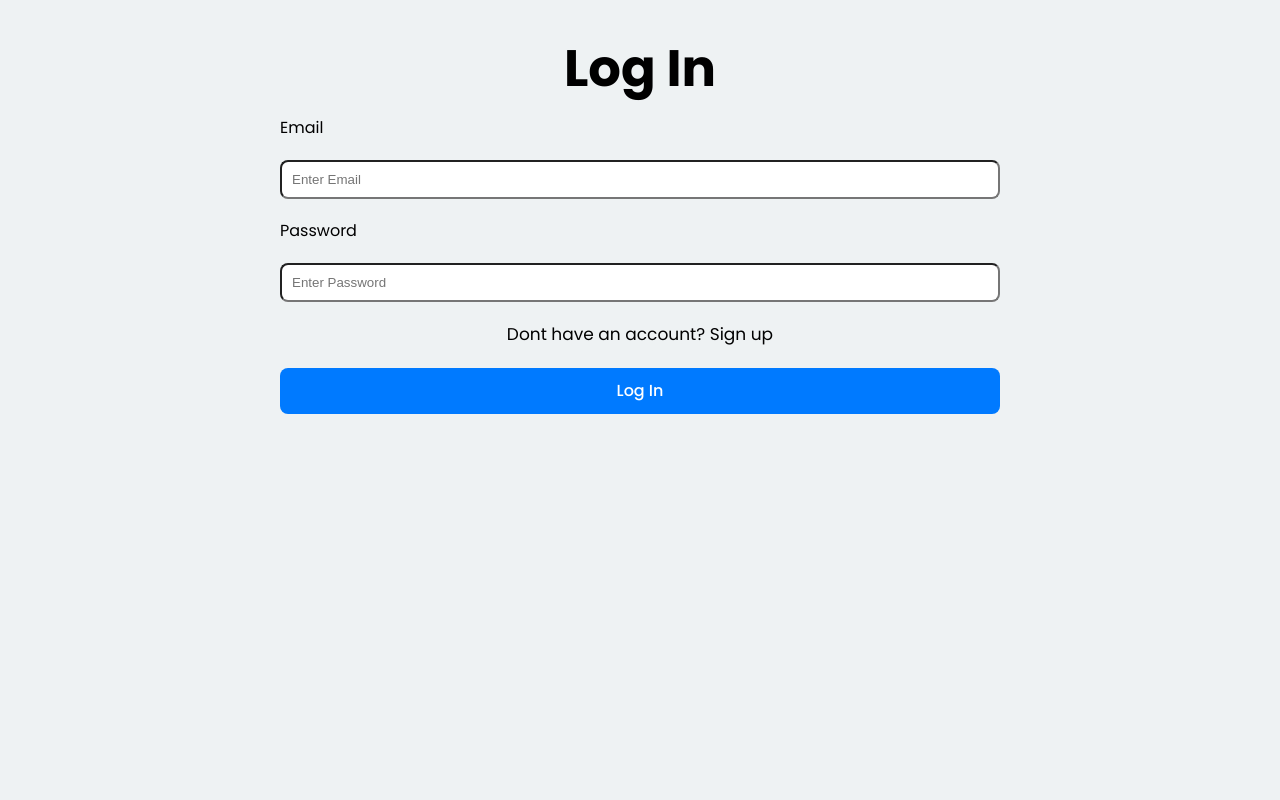
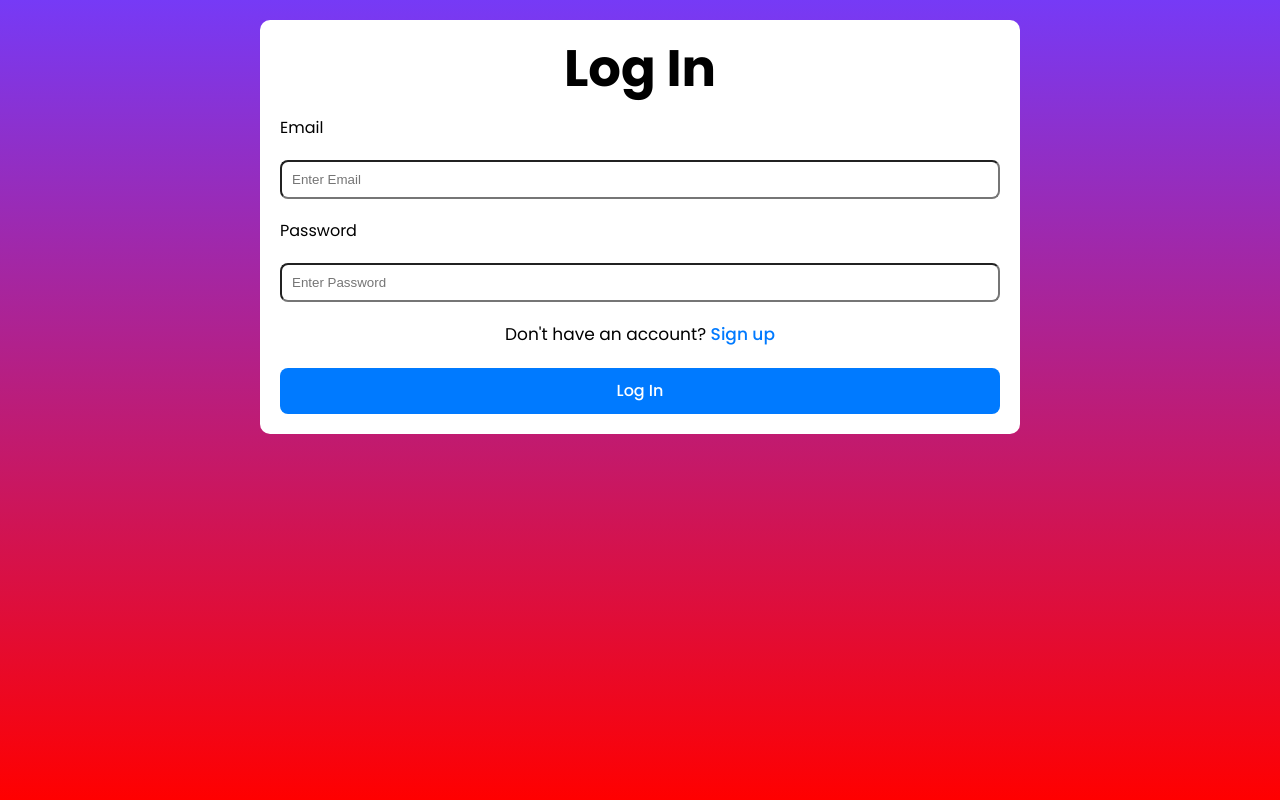
Before and after one commit to thurgoodj34xr/cupid-code-demo, a React (Vite) app in the folder client/: page /#/ in a window 1280 px wide. Built offline with nearby package versions, Linux system fonts and the light colour scheme.

Commit message:
updated css

```diff
--- a/client/src/App.css
+++ b/client/src/App.css
@@ -23,6 +23,10 @@ body {
   filter: drop-shadow(0 0 2em #61dafbaa);
 }
 
+.w-100 {
+  width: 100%;
+}
+
 @keyframes logo-spin {
   from {
     transform: rotate(0deg);
@@ -46,3 +50,18 @@ body {
 .read-the-docs {
   color: #888;
 }
+.gradient {
+  background-image: linear-gradient(to bottom, #763AF6, #FF0000);
+  background-repeat: no-repeat;
+}
+
+.background {
+  position: absolute;
+  left: 0;
+  right: 0;
+  top: 0;
+  bottom: 0;
+}
+.container label {
+  margin-bottom: -10px;
+}
--- a/client/src/App.jsx
+++ b/client/src/App.jsx
@@ -106,16 +106,12 @@ function App() {
   return (
     <AppContext.Provider value={userSettings}>
       {notification ? <Notification text={notification} /> : ""}
-      <div className="main">
-        {!user ? (
-          ""
-        ) : (
-          <section>
-            <Navbar title={location.join(" ")}></Navbar>
-          </section>
-        )}
+      <div className={user ? "background" : "background gradient"}>
+        <div className="main">
+          {!user ? "" : <Navbar title={location.join(" ")}></Navbar>}
 
-        <Outlet />
+          <Outlet />
+        </div>
       </div>
     </AppContext.Provider>
   );
--- a/client/src/componets/navbar/navbar.module.css
+++ b/client/src/componets/navbar/navbar.module.css
@@ -5,6 +5,7 @@
     align-items: center;
     animation: fade-in 1.5s forwards;
     margin-bottom: 10px;
+    width: 100%;
 }
 
 @keyframes fade-in {
--- a/client/src/index.css
+++ b/client/src/index.css
@@ -61,14 +61,15 @@ body {
 }
 
 .main {
-  width: 100vw;
-  height: 100svh;
+  margin: auto;
   max-height: 100svh;
   max-width: 800px;
   display: flex;
   flex-direction: column;
   padding: 20px;
   box-sizing: border-box;
+  align-items: center;
+  justify-content: center;
 }
 
 h1 {
@@ -81,4 +82,7 @@ h1 {
 
 .pointer {
   cursor: pointer;
+  color: #007AFF;
+  font-weight: 500;
+
 }
--- a/client/src/pages/home/home.module.css
+++ b/client/src/pages/home/home.module.css
@@ -5,6 +5,7 @@
     text-align: left;
     animation: fade-in 1s  forwards;
     z-index: -1;
+    width: 100%;
 }
 
 @keyframes fade-in {
--- a/client/src/pages/signIn/sign_in.jsx
+++ b/client/src/pages/signIn/sign_in.jsx
@@ -97,7 +97,7 @@ export default function SignIn() {
         onChangeFunc={(p) => setPassword(p)}
       />
       <p onClick={signUp}>
-        Dont have an account? <span className="pointer">Sign up</span>
+        Don't have an account? <span className="pointer">Sign up</span>
       </p>
       <Button text="Log In" onClickFunc={handleSignIn}></Button>
     </div>
--- a/client/src/pages/signIn/sign_in.module.css
+++ b/client/src/pages/signIn/sign_in.module.css
@@ -6,4 +6,6 @@
     flex-direction: column;
     gap: 20px;
     box-sizing: border-box;
+    background-color: white;
+    border-radius: 10px;
 }
--- a/client/src/pages/signUp/sign_up.module.css
+++ b/client/src/pages/signUp/sign_up.module.css
@@ -6,4 +6,10 @@
     flex-direction: column;
     gap: 20px;
     box-sizing: border-box;
+    background-color: white;
+    border-radius: 10px;
 }
+
+.container label {
+    margin-bottom: -10px;
+}
```
